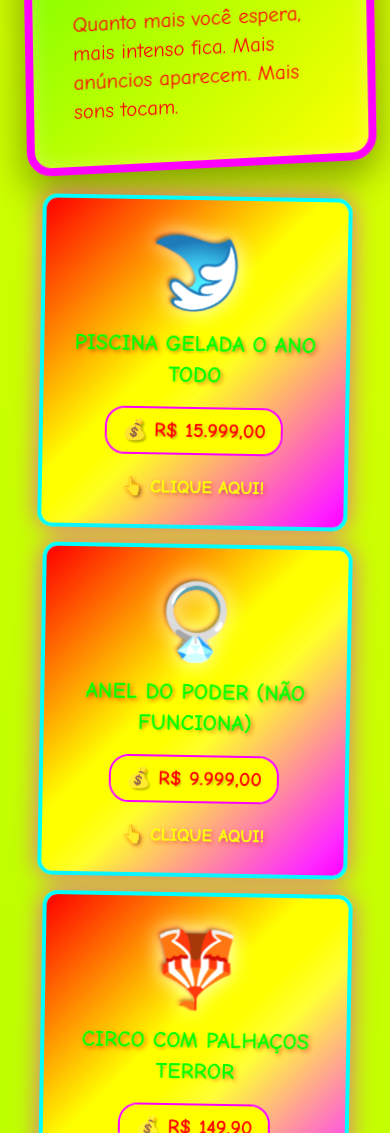
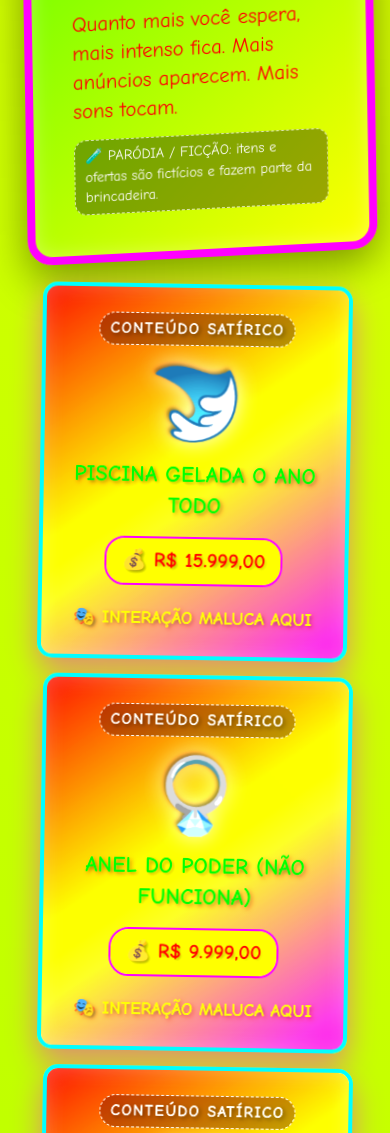
Before and after one commit to brunohaas1/anuncio-infernal, a website: page index.html in a window 390 px wide. Shown: the part 1120-2253 px from the top of the page. Drawn offline with Linux system fonts and the light colour scheme; no server answers.

Commit message:
UI: melhorar visual e renomear seletores para reduzir bloqueio por adblock

```diff
--- a/index.html
+++ b/index.html
@@ -198,8 +198,8 @@
             75% { transform: rotate(2deg) skewX(5deg); }
         }
 
-        /* CONTAINER DE ANÚNCIOS */
-        .ads-container {
+        /* GRADE DE ITENS SATÍRICOS */
+        .caos-grid {
             position: relative;
             padding: 20px;
             display: grid;
@@ -207,8 +207,8 @@
             gap: 15px;
         }
 
-        .ad-banner {
-            background: linear-gradient(135deg, var(--color-red), var(--color-yellow), var(--color-magenta));
+        .caos-card {
+            background: linear-gradient(145deg, rgba(255,0,0,0.92), rgba(255,255,0,0.9), rgba(255,0,255,0.92));
             color: var(--color-green);
             padding: 25px;
             border: 4px solid var(--color-cyan);
@@ -217,29 +217,31 @@
             text-align: center;
             font-size: 1.4em;
             border-radius: 15px;
-            box-shadow: 0 0 25px rgba(255, 0, 255, 0.6);
+            box-shadow: 0 12px 30px rgba(255, 0, 255, 0.45), inset 0 0 20px rgba(255,255,255,0.22);
             text-shadow: 2px 2px 4px rgba(0, 0, 0, 0.5);
             cursor: pointer;
-            transition: transform 0.3s ease;
+            transition: transform 0.25s ease, box-shadow 0.25s ease;
             display: flex;
             flex-direction: column;
             gap: 10px;
             align-items: center;
             justify-content: center;
             min-height: 180px;
-        }
-
-        .ad-banner .ad-emoji {
+            backdrop-filter: blur(2px);
+            position: relative;
+        }
+
+        .caos-card .item-emoji {
             font-size: 3em;
             animation: rotate 2s linear infinite;
             filter: drop-shadow(0 0 10px rgba(255, 255, 255, 0.8));
         }
 
-        .ad-banner .ad-text {
+        .caos-card .item-text {
             line-height: 1.4;
         }
 
-        .ad-banner .ad-price {
+        .caos-card .item-price {
             background: var(--color-yellow);
             color: var(--color-red);
             padding: 8px 15px;
@@ -250,8 +252,20 @@
             border: 2px solid var(--color-magenta);
         }
 
-        .ad-banner:hover {
-            transform: scale(1.05);
+        .caos-card .item-badge {
+            font-size: 0.72em;
+            letter-spacing: 0.08em;
+            background: rgba(0, 0, 0, 0.35);
+            color: #fff;
+            border: 1px dashed rgba(255,255,255,0.9);
+            padding: 4px 10px;
+            border-radius: 999px;
+            text-transform: uppercase;
+        }
+
+        .caos-card:hover {
+            transform: translateY(-6px) scale(1.04);
+            box-shadow: 0 18px 35px rgba(255, 0, 255, 0.55), inset 0 0 20px rgba(255,255,255,0.28);
         }
 
         @keyframes bounce {
@@ -546,7 +560,7 @@
         @media (max-width: 768px) {
             .header h1 { font-size: 2.5em; }
             .header p { font-size: 1.2em; }
-            .ads-container { grid-template-columns: 1fr; }
+            .caos-grid { grid-template-columns: 1fr; }
             .success-content { padding: 30px; }
         }
     </style>
@@ -574,9 +588,12 @@
                     <br><br>
                     Quanto mais você espera, mais intenso fica. Mais anúncios aparecem. Mais sons tocam.
                 </p>
+                <p style="margin-top: 14px; font-size: 0.9em; color: #ffffff; background: rgba(0,0,0,0.35); display: inline-block; padding: 6px 10px; border-radius: 12px; border: 1px dashed rgba(255,255,255,0.7);">
+                    🧪 PARÓDIA / FICÇÃO: itens e ofertas são fictícios e fazem parte da brincadeira.
+                </p>
             </div>
 
-            <div class="ads-container" id="adsContainer">
+            <div class="caos-grid" id="caosGrid">
                 <!-- Os anúncios serão inseridos aqui -->
             </div>
         </div>
@@ -897,7 +914,7 @@
                 },
                 // 5. ANÚNCIO AUTO-DESTRUTIVO
                 () => {
-                    const original = event.target.closest('.ad-banner');
+                    const original = event.target.closest('.caos-card');
                     original.style.animation = 'none';
                     original.style.transform = 'rotate(720deg) scale(0)';
                     original.style.transition = 'all 1s ease';
@@ -912,7 +929,7 @@
                 },
                 // 6. CLONE DO ANÚNCIO
                 () => {
-                    const clone = event.target.closest('.ad-banner').cloneNode(true);
+                    const clone = event.target.closest('.caos-card').cloneNode(true);
                     clone.style.position = 'fixed';
                     clone.style.left = Math.random() * 80 + '%';
                     clone.style.top = Math.random() * 80 + '%';
@@ -978,7 +995,7 @@
                 },
                 // 9. ANÚNCIO FUGITIVO
                 () => {
-                    const fugitivo = event.target.closest('.ad-banner');
+                    const fugitivo = event.target.closest('.caos-card');
                     let moves = 0;
                     const maxMoves = 5;
 
@@ -1207,18 +1224,19 @@
         }
 
         function gerarAnuncios() {
-            const container = document.getElementById('adsContainer');
+            const container = document.getElementById('caosGrid');
             container.innerHTML = '';
 
             for (let i = 0; i < 25; i++) {
                 const adData = anunciosData[Math.floor(Math.random() * anunciosData.length)];
                 const ad = document.createElement('div');
-                ad.className = 'ad-banner';
+                ad.className = 'caos-card';
                 ad.innerHTML = `
-                    <div class="ad-emoji">${adData.emoji}</div>
-                    <div class="ad-text">${adData.texto}</div>
-                    <div class="ad-price">💰 ${adData.preco}</div>
-                    <div style="font-size: 0.8em; margin-top: 10px; color: #ffff00;">👆 CLIQUE AQUI!</div>
+                    <div class="item-badge">conteúdo satírico</div>
+                    <div class="item-emoji">${adData.emoji}</div>
+                    <div class="item-text">${adData.texto}</div>
+                    <div class="item-price">💰 ${adData.preco}</div>
+                    <div style="font-size: 0.8em; margin-top: 10px; color: #ffff00;">🎭 INTERAÇÃO MALUCA AQUI</div>
                 `;
                 ad.style.animationDelay = (i * 0.1) + 's';
                 ad.onclick = (e) => {
@@ -1231,18 +1249,19 @@
         }
 
         function adicionarMaisAnuncios() {
-            const container = document.getElementById('adsContainer');
+            const container = document.getElementById('caosGrid');
             const quantidade = 5 + Math.floor(Math.random() * 5);
 
             for (let i = 0; i < quantidade; i++) {
                 const adData = anunciosData[Math.floor(Math.random() * anunciosData.length)];
                 const ad = document.createElement('div');
-                ad.className = 'ad-banner';
+                ad.className = 'caos-card';
                 ad.innerHTML = `
-                    <div class="ad-emoji">${adData.emoji}</div>
-                    <div class="ad-text">${adData.texto}</div>
-                    <div class="ad-price">💰 ${adData.preco}</div>
-                    <div style="font-size: 0.8em; margin-top: 10px; color: #ffff00;">👆 CLIQUE AQUI!</div>
+                    <div class="item-badge">conteúdo satírico</div>
+                    <div class="item-emoji">${adData.emoji}</div>
+                    <div class="item-text">${adData.texto}</div>
+                    <div class="item-price">💰 ${adData.preco}</div>
+                    <div style="font-size: 0.8em; margin-top: 10px; color: #ffff00;">🎭 INTERAÇÃO MALUCA AQUI</div>
                 `;
                 ad.onclick = (e) => {
                     interacaoAnuncioEngracada(adData);
@@ -1490,15 +1509,33 @@
 
         // ===== CONFIGURAÇÃO STRIPE =====
         let stripe = null;
+        let stripeErroConfig = null;
 
         // Carregar chave pública do servidor
         async function inicializarStripe() {
             try {
                 const response = await fetch('/config');
-                const { publicKey } = await response.json();
+                const data = await response.json();
+
+                if (!response.ok) {
+                    stripeErroConfig = data.error || 'Erro ao carregar configuração Stripe';
+                    console.error('❌ Erro de configuração Stripe:', stripeErroConfig);
+                    return;
+                }
+
+                const publicKey = (data.publicKey || '').trim();
+
+                if (!publicKey) {
+                    stripeErroConfig = 'STRIPE_PUBLIC_KEY vazia no backend';
+                    console.error('❌ Erro de configuração Stripe:', stripeErroConfig);
+                    return;
+                }
+
+                stripeErroConfig = null;
                 stripe = Stripe(publicKey);
                 console.log('✅ Stripe inicializado');
             } catch (error) {
+                stripeErroConfig = 'Falha de conexão com o backend';
                 console.error('❌ Erro ao carregar configuração Stripe:', error);
             }
         }
@@ -1511,7 +1548,8 @@
                 alert('⚠️ Aguarde, carregando sistema de pagamento...');
                 await inicializarStripe();
                 if (!stripe) {
-                    throw new Error('Falha ao inicializar Stripe');
+                    alert(`❌ Pagamento indisponível agora.\n\nMotivo: ${stripeErroConfig || 'Stripe não inicializado'}\n\nVerifique STRIPE_PUBLIC_KEY no Vercel (Environment Variables) e faça novo deploy.`);
+                    return;
                 }
             }
             try {
```
